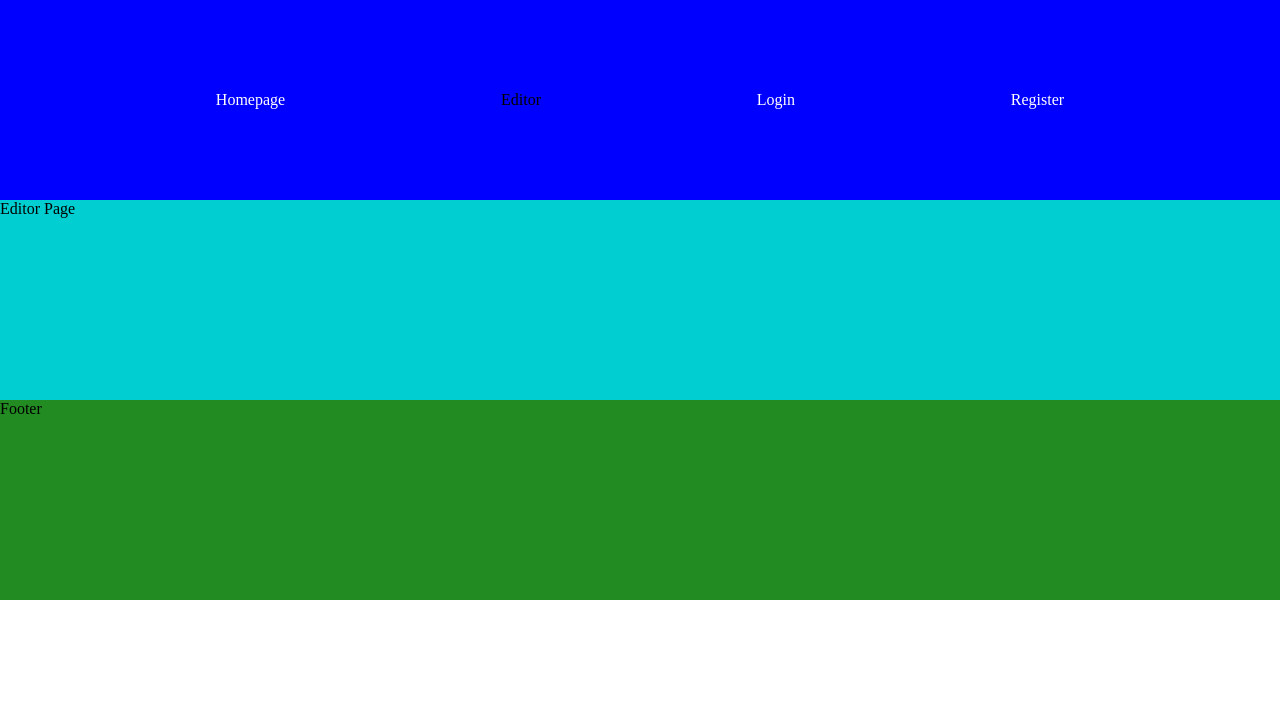
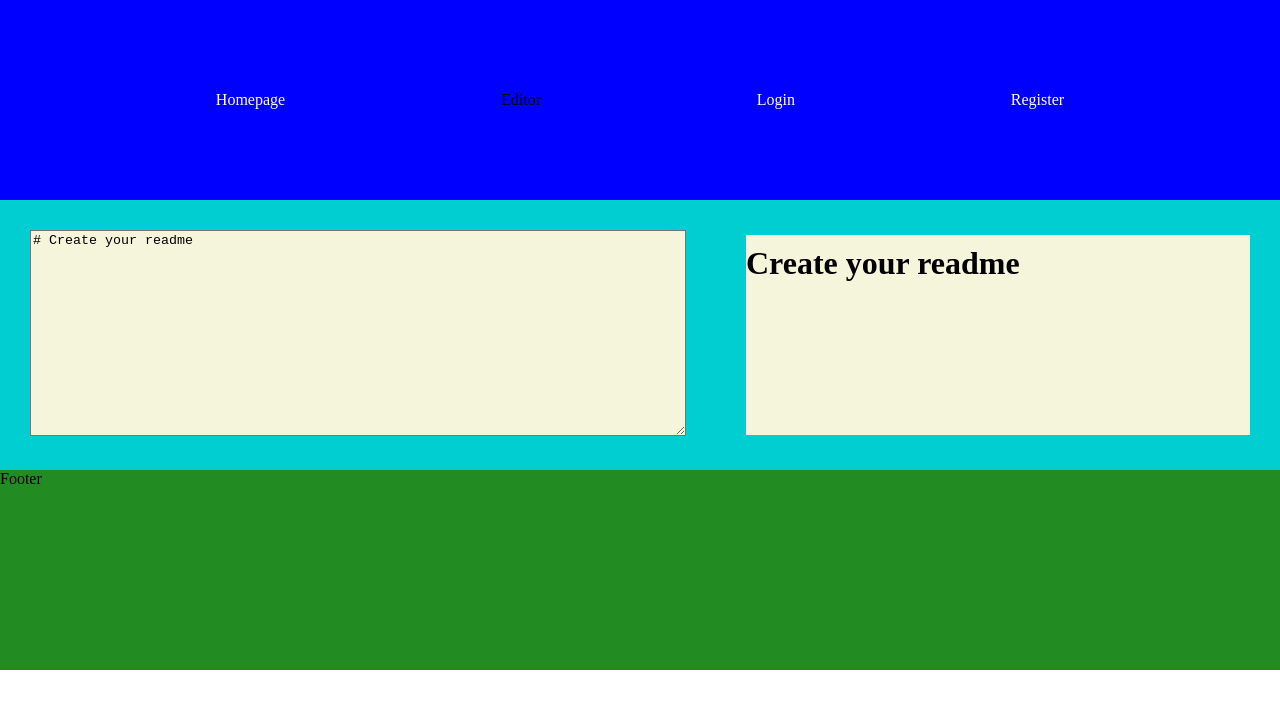
Before and after one commit to NorbertKoziana/GitPen, a React (Create React App) app in the folder frontend/: page /editor in a window 1280 px wide. Shown: the top 708 px of the page. Built offline with nearby package versions, Linux system fonts and the light colour scheme; no server answers.

Commit message:
note editor and logout (frontend)

```diff
--- a/frontend/package.json
+++ b/frontend/package.json
@@ -6,6 +6,8 @@
     "@testing-library/jest-dom": "^5.17.0",
     "@testing-library/react": "^13.4.0",
     "@testing-library/user-event": "^13.5.0",
+    "dompurify": "^3.1.6",
+    "marked": "^14.1.1",
     "react": "^18.3.1",
     "react-dom": "^18.3.1",
     "react-router-dom": "^6.26.1",
--- a/frontend/src/components/EditorPage.js
+++ b/frontend/src/components/EditorPage.js
@@ -1,10 +1,37 @@
-import React from 'react'
+import React, { useState } from 'react'
 import '../style.css';
+import DOMPurify from 'dompurify';
+import { marked } from 'marked';
+import useAuth from '../UseAuth';
+import NoteSelection from './NoteSelection';
 
 function EditorPage(){
+
+    //jesli uzytkownik niezalogowany to sprawdz czy jest cos zapisane w localstorage, jesli uzytkownik jest zalogowany to wtedy wyslij zapytanie do api, w momencie jak coś jest zapisane w localstorage i uzytkonwik sie loguje to wtedy czyszcze localstorage i wysylam zapytanie do api o utworzenie takiej notatki
+    const [editorInput, setEditorInput] = useState("# Create your readme");
+
+    const html = marked.parse(editorInput);
+    const markup = {
+        __html: DOMPurify.sanitize(
+            html
+        )
+    };
+
+    const { user } = useAuth();
+
+    function handleFormChange(event){
+        setEditorInput(event.target.value)
+    }
+
     return (
         <div className='editor-page'>
-            Editor Page
+            {user === null ? "" : <NoteSelection />}
+            <form className='editor-form' onSubmit={e => e.preventDefault()}>
+                <textarea className='editor-input' name='editor' value={editorInput} onChange={handleFormChange} />
+            </form>
+            <div className='editor-preview'
+                dangerouslySetInnerHTML={markup}
+            />
         </div>
     )
 }
--- a/frontend/src/components/Navbar.js
+++ b/frontend/src/components/Navbar.js
@@ -5,7 +5,7 @@ import useAuth from '../UseAuth'
 
 function Navbar(){
 
-    const { user } = useAuth();
+    const { user, logout } = useAuth();
 
     function renderLoginAndRegister(){
         return (
@@ -30,13 +30,9 @@ function Navbar(){
 
     function renderLogout(){
         return (
-            <NavLink to="/logout"
-                className={({ isActive, isPending }) =>
-                    isPending ? "pending" : isActive ? "active" : ""
-                }
-                >
+            <div className='navbar-logout' onClick={logout}>
                 Logout
-            </NavLink>
+            </div>
         )
     }
 
--- /dev/null
+++ b/frontend/src/components/NoteSelection.js
@@ -0,0 +1,28 @@
+import React, {useState} from 'react'
+
+function NoteSelection(){
+
+    const [notes, setNotes] = useState(
+        [{id: 1, content:"Note 1"}, {id: 2, content: "Note 2"}]/*this will be generated using data from api*/
+    )
+
+    const notesHtml = notes.map((note) => {
+        return (
+            <div className='note-menu-elem' key={note.id} onClick={() => handleNoteSwitch(note.id)}>
+                {note.content}
+            </div>
+        )
+    })
+
+    function handleNoteSwitch(id){
+        console.log(id)
+    }
+
+    return (
+        <div className='note-selection'>
+            {notesHtml}
+        </div>
+    )
+}
+
+export default NoteSelection
--- a/frontend/src/index.js
+++ b/frontend/src/index.js
@@ -2,7 +2,7 @@ import React, { useState, useEffect } from 'react';
 import ReactDOM from 'react-dom/client';
 import './style.css';
 import App from './App';
-import { createBrowserRouter, RouterProvider} from "react-router-dom";
+import { createBrowserRouter, redirect, RouterProvider} from "react-router-dom";
 import ErrorPage from './components/ErrorPage';
 import HomePage from './components/HomePage';
 import Login from './components/Login';
@@ -34,8 +34,15 @@ function Root(){
     setUser(user)
   }
 
-  const logout = () => {
-    setUser(null);
+  const logout = async () => {
+    const respone = await fetch("http://localhost:8080/auth/logout",{
+      method: "POST",
+      credentials: "include"
+    })
+
+    if(respone.ok){
+      setUser(null);
+    }
   }
 
   const router = createBrowserRouter([
@@ -71,7 +78,6 @@ function Root(){
   )
 }
 
-
 const root = ReactDOM.createRoot(document.getElementById('root'));
 
 root.render(
--- a/frontend/src/style.css
+++ b/frontend/src/style.css
@@ -9,7 +9,7 @@ a{
 
 .navbar, .footer, .login, .register, .home-page, .error-page, .editor-page{
   width: 100%;
-  height: 200px;
+  min-height: 200px;
 }
 
 .navbar{
@@ -17,6 +17,10 @@ a{
   display: flex;
   align-items: center;
   justify-content: space-evenly;
+}
+
+.navbar-logout{
+  cursor: pointer;
 }
 
 .footer{
@@ -41,6 +45,29 @@ a{
 
 .editor-page{
   background-color:darkturquoise;
+  display: flex;
+  align-items: center;
+  justify-content: space-between;
+}
+
+.editor-input, .editor-preview{
+  width: 650px;
+  min-height: 200px;
+  background-color: beige;
+  margin: 30px
+}
+
+.editor-input{
+  resize: horizontal;
+  max-width: 900px;
+  min-width: 200px
+}
+
+.note-menu-elem{
+  cursor: pointer;
+  margin: 4px 0;
+  background-color: brown;
+  user-select: none;
 }
 
 a.active{
```
Also changed, not shown: 1 other file (tests, documents, lock files or other folders).
